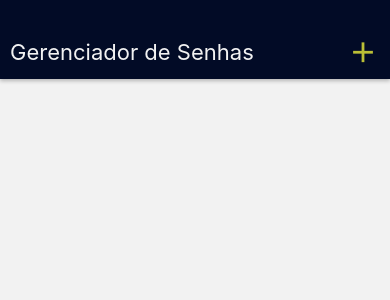
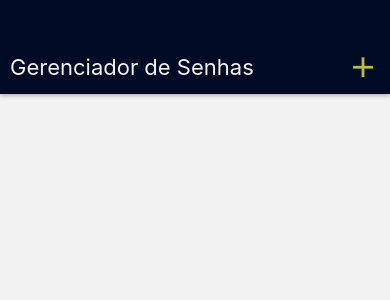
Before and after one commit to LeoSantosp2/guarda-senhas, a React Native app: screen /Home in a window 390 px wide. Shown: the top 300 px of the page. Built offline with nearby package versions, Linux system fonts and the light colour scheme.

Commit message:
Aumentado a padding-top de 35px para 50px

```diff
--- a/src/components/header/styled.ts
+++ b/src/components/header/styled.ts
@@ -5,7 +5,7 @@ import { Colors } from '../../config/colors';
 export const Container = styled.View`
   width: 100%;
   padding: 0px 10px;
-  padding-top: 35px;
+  padding-top: 50px;
   padding-bottom: 10px;
   flex-direction: row;
   justify-content: space-between;
```
